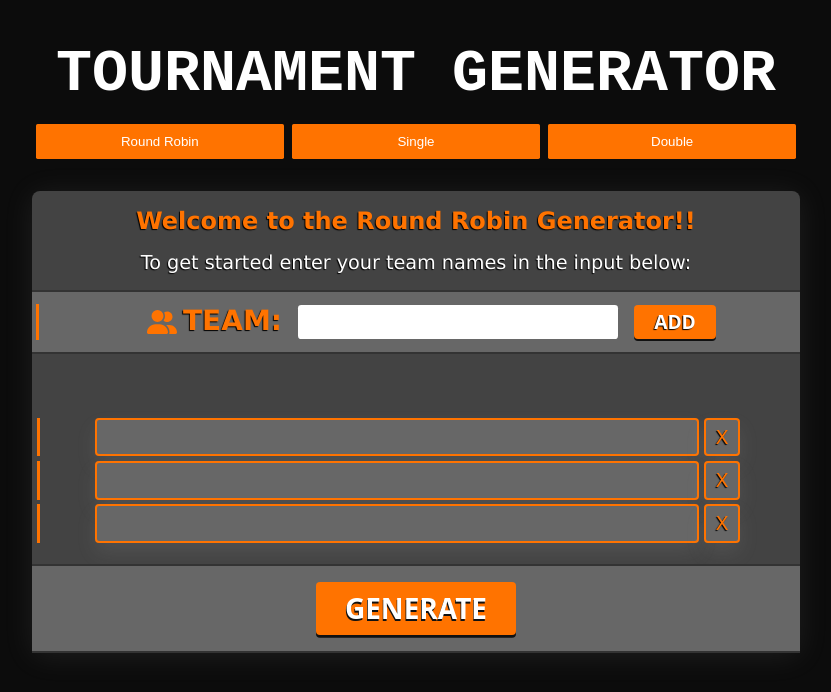
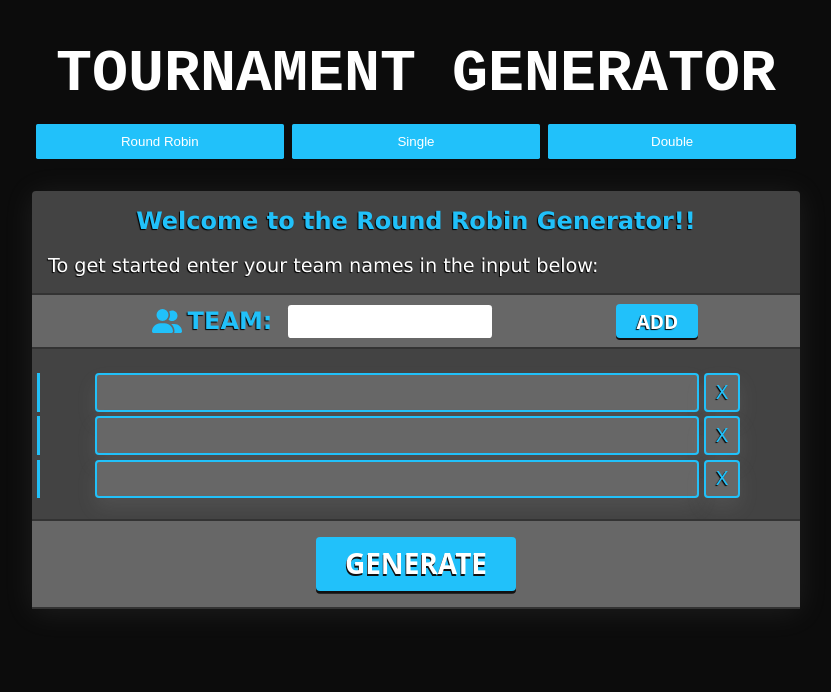
Before and after one commit to seanscott95/Tournament-Generator, a React (Vite) app: page /roundRobin in a window 1280 px wide. Shown: the top 692 px of the page, without its empty margins (224-1055 px from the left). Built offline with nearby package versions, Linux system fonts and the light colour scheme.

Commit message:
Edited the primaryOrange to primaryColour and changed all implementations. Edited the team input and add button groups display.

```diff
--- a/src/components/RRGenerator.jsx
+++ b/src/components/RRGenerator.jsx
@@ -60,7 +60,7 @@ const Generator = () => {
         <p>To get started enter your team names in the input below:</p>
       </section>
       <section className="inputGroupContainer">
-        <div className="leftBorder">
+        <div className="inputGroup">
           <label htmlFor="teams"><FontAwesomeIcon className="icon" icon={faUserGroup} />TEAM:</label>
           <input
             type="text"
@@ -69,8 +69,8 @@ const Generator = () => {
             value={teamNameInput}
             onChange={(e) => setTeamNameInput(e.target.value)}
           />
-          <button onClick={addTeamName}>ADD</button>
         </div>
+        <button onClick={addTeamName}>ADD</button>
       </section>
       <section>
         <ul>
--- a/src/index.css
+++ b/src/index.css
@@ -30,7 +30,6 @@ li {
 
 a {
   text-decoration: none;
-  color: var(--primary-color);
 }
 
 a:hover {
@@ -42,7 +41,7 @@ a:hover {
 }
 
 .icon {
-  color: #ff7300;
+  color: #21c1fa;
 }
 
 /* ------------ Mixins ------------ */
@@ -87,14 +86,14 @@ a:hover {
   border-radius: 0.125em;
 }
 .navbar ul li .btnNeon {
-  background: #ff7300;
+  background: #21c1fa;
   padding: 0;
   border: none;
   padding: 0.75em 1.5em;
 }
 .navbar ul li .btnNeon:hover {
   background: transparent;
-  color: #ff7300;
+  color: #21c1fa;
 }
 .navbar ul li .btnNeon:before,
 .navbar ul li .btnNeon:after {
@@ -103,9 +102,9 @@ a:hover {
   top: 0;
   right: 0;
   height: 0.1em;
-  background: #ff7300;
+  background: #21c1fa;
   width: 0;
-  box-shadow: 0 0 0.2em #ff7300, 0 0 0.2em #ff7300 inset;
+  box-shadow: 0 0 0.2em #21c1fa, 0 0 0.2em #21c1fa inset;
   transition: 400ms ease all;
 }
 .navbar ul li .btnNeon:after {
@@ -128,14 +127,14 @@ a:hover {
   justify-content: center;
   background: #434343;
   box-shadow: 0px 3px 30px rgba(200, 200, 200, 0.1);
-  border-radius: 0.5em;
+  border-radius: 0.25em;
   margin: 1em;
   /* --- Generator Input Section --- */
   /* --- Generator Button Section --- */
   /* --- Generator Table Section --- */
 }
 .generatorContainer .leftBorder {
-  border-left: 3px solid #ff7300;
+  border-left: 3px solid #21c1fa;
   height: 2em;
   margin: 0.25em;
 }
@@ -144,17 +143,15 @@ a:hover {
 }
 .generatorContainer h1 {
   text-align: center;
-  color: #ff7300;
+  color: #21c1fa;
 }
 .generatorContainer .heading {
   color: #fff;
-  display: flex;
-  flex-direction: column;
-  justify-content: center;
-  align-items: center;
-  gap: 1em;
   padding: 1em;
   text-shadow: -1px 1px 1px #000000;
+}
+.generatorContainer .heading p {
+  margin-top: 1em;
 }
 .generatorContainer .errorMessageSection {
   display: flex;
@@ -175,36 +172,44 @@ a:hover {
   border-top: 2px solid rgba(0, 0, 0, 0.5);
   border-bottom: 2px solid rgba(0, 0, 0, 0.5);
   padding: 0.5em 0;
+  width: 100%;
+  height: 100%;
+  display: flex;
+  flex-direction: row;
+  justify-content: space-evenly;
+  align-items: center;
+  gap: 1em;
 }
-.generatorContainer .inputGroupContainer div {
+.generatorContainer .inputGroupContainer .inputGroup {
   display: flex;
   align-items: center;
   justify-content: center;
-  flex-wrap: wrap;
   gap: 1em;
-  width: 100%;
   height: 100%;
 }
-.generatorContainer .inputGroupContainer div .icon {
+.generatorContainer .inputGroupContainer .inputGroup .icon {
   margin: 0.25em;
   font-size: clamp(1rem, 4vw + 1rem, 1.5rem);
 }
-.generatorContainer .inputGroupContainer div label {
+.generatorContainer .inputGroupContainer .inputGroup label {
   font-weight: bold;
-  color: #ff7300;
+  color: #21c1fa;
   padding-left: 0.5em;
-  font-size: clamp(0.7rem, 4vw + 0.5rem, 1.75rem);
+  font-size: clamp(1rem, 4vw + 1rem, 1.5rem);
   display: flex;
   justify-content: flex-end;
+  align-items: center;
 }
-.generatorContainer .inputGroupContainer div input {
+.generatorContainer .inputGroupContainer .inputGroup input {
   line-height: 2.5;
-  width: 40vmin;
+  width: 100%;
   border-radius: 0.25em;
   border: none;
+  padding: 0 1em;
+  margin-right: 0.5em;
 }
-.generatorContainer .inputGroupContainer div button {
-  background-color: #ff7300;
+.generatorContainer .inputGroupContainer button {
+  background-color: #21c1fa;
   border: 1px solid transparent;
   border-radius: 0.25rem;
   color: #fff;
@@ -223,10 +228,10 @@ a:hover {
   line-height: 1.1;
   text-shadow: -1px 1px 1px #000000;
 }
-.generatorContainer .inputGroupContainer div button:hover, .generatorContainer .inputGroupContainer div button:focus {
+.generatorContainer .inputGroupContainer button:hover, .generatorContainer .inputGroupContainer button:focus {
   background-color: #fe5b03;
 }
-.generatorContainer .inputGroupContainer div button:active {
+.generatorContainer .inputGroupContainer button:active {
   background-color: #ffa30f;
   transform: translateY(0);
 }
@@ -241,7 +246,7 @@ a:hover {
   border-bottom: 2px solid rgba(0, 0, 0, 0.5);
 }
 .generatorContainer .generateBtnContainer button {
-  background-color: #ff7300;
+  background-color: #21c1fa;
   border: 1px solid transparent;
   border-radius: 0.25rem;
   color: #fff;
@@ -268,7 +273,7 @@ a:hover {
   transform: translateY(0);
 }
 .generatorContainer ul {
-  margin-top: 4em;
+  margin-top: 1.5em;
 }
 .generatorContainer ul li {
   display: flex;
@@ -285,8 +290,8 @@ a:hover {
   justify-content: center;
   align-items: center;
   text-align: center;
-  color: #ff7300;
-  border: 2px solid #ff7300;
+  color: #21c1fa;
+  border: 2px solid #21c1fa;
   border-radius: 0.25rem;
   height: 2em;
   background: #676767;
@@ -303,8 +308,8 @@ a:hover {
   justify-content: center;
   align-items: center;
   text-align: center;
-  color: #ff7300;
-  border: 2px solid #ff7300;
+  color: #21c1fa;
+  border: 2px solid #21c1fa;
   border-radius: 0.25rem;
   height: 2em;
   background: #676767;
@@ -370,7 +375,7 @@ a:hover {
 }
 .generatorContainer .generatedTable .toggleShowByesInputGrp input {
   font-size: clamp(0.7rem, 3vw + 1rem, 2.5rem);
-  accent-color: #ff7300;
+  accent-color: #21c1fa;
   width: 0.5em;
   height: 0.5em;
   max-width: 20px;
@@ -399,7 +404,7 @@ a:hover {
   border-top-left-radius: 0.5em;
   border-top-right-radius: 0.5em;
   margin: 0;
-  color: #ff7300;
+  color: #21c1fa;
 }
 .generatorContainer .generatedTable .generatedTableItem .gameContainer .gameItemCard div {
   display: flex;
@@ -414,10 +419,10 @@ a:hover {
   border: 1px solid #1d1d1d;
 }
 .generatorContainer .generatedTable .generatedTableItem .gameContainer .gameItemCard div h1 {
-  color: #ff7300;
+  color: #21c1fa;
 }
 .generatorContainer .generatedTable .generatedTableItem .gameContainer .gameItemCard div p {
-  border: 2px solid #ff7300;
+  border: 2px solid #21c1fa;
   border-radius: 0.25em;
   min-width: 5em;
   text-align: center;
@@ -441,7 +446,7 @@ a:hover {
     border: none;
   }
   .generatedTableItem h1:first-of-type {
-    border-bottom: 3px solid #ff7300;
+    border-bottom: 3px solid #21c1fa;
     padding: 0.25em 0;
     margin: 0.5em;
   }
@@ -450,4 +455,7 @@ a:hover {
   .navbar ul {
     flex-direction: column;
   }
+  .inputGroupContainer {
+    flex-wrap: wrap;
+  }
 }/*# sourceMappingURL=index.css.map */
--- a/src/index.scss
+++ b/src/index.scss
@@ -2,6 +2,7 @@ $fontSize: clamp(0.7rem, 2vw + 0.5rem, 1.2rem);
 $lrgFontSize: clamp(1rem, 4vw + 1rem, 1.5rem);
 $h1FontSize: clamp(0.7rem, 3vw + 1rem, 2.5rem);
 $h2FontSize: clamp(0.7rem, 4vw + 0.5rem, 1.75rem);
+$primaryColor: #21c1fa;
 $primaryOrange: #ff7300;
 $secondaryOrange: #fa6400;
 $primaryGrey: #434343;
@@ -37,7 +38,6 @@ li {
 }
 a {
   text-decoration: none;
-  color: var(--primary-color);
 }
 a:hover {
   text-decoration: underline;
@@ -47,12 +47,12 @@ a:hover {
   visibility: hidden;
 }
 .icon {
-  color: $primaryOrange;
+  color: $primaryColor;
 }
 
 /* ------------ Mixins ------------ */
 @mixin button {
-  background-color: $primaryOrange;
+  background-color: $primaryColor;
   border: 1px solid transparent;
   border-radius: 0.25rem;
   color: #fff;
@@ -86,8 +86,8 @@ a:hover {
   justify-content: center;
   align-items: center;
   text-align: center;
-  color: $primaryOrange;
-  border: 2px solid $primaryOrange;
+  color: $primaryColor;
+  border: 2px solid $primaryColor;
   border-radius: 0.25rem;
   height: 2em;
   background: $secondaryGrey;
@@ -132,14 +132,14 @@ a:hover {
         border-radius: 0.125em;
       }
       .btnNeon {
-        background: $primaryOrange;
+        background: $primaryColor;
         padding: 0;
         border: none;
         padding: 0.75em 1.5em;
       }
       .btnNeon:hover {
         background: transparent;
-        color: $primaryOrange;
+        color: $primaryColor;
       }
       .btnNeon:before,
       .btnNeon:after {
@@ -148,9 +148,9 @@ a:hover {
         top: 0;
         right: 0;
         height: 0.1em;
-        background: $primaryOrange;
+        background: $primaryColor;
         width: 0;
-        box-shadow: 0 0 0.2em $primaryOrange, 0 0 0.2em $primaryOrange inset;
+        box-shadow: 0 0 0.2em $primaryColor, 0 0 0.2em $primaryColor inset;
         transition: 400ms ease all;
       }
       .btnNeon:after {
@@ -176,11 +176,11 @@ a:hover {
   justify-content: center;
   background: $primaryGrey;
   box-shadow: 0px 3px 30px rgba(200, 200, 200, 0.1);
-  border-radius: 0.5em;
+  border-radius: 0.25em;
   margin: 1em;
 
   .leftBorder {
-    border-left: 3px solid $primaryOrange;
+    border-left: 3px solid $primaryColor;
     height: 2em;
     margin: 0.25em;
   }
@@ -191,18 +191,16 @@ a:hover {
 
   h1 {
     text-align: center;
-    color: $primaryOrange;
+    color: $primaryColor;
   }
 
   .heading {
     color: #fff;
-    display: flex;
-    flex-direction: column;
-    justify-content: center;
-    align-items: center;
-    gap: 1em;
     padding: 1em;
     text-shadow: -1px 1px 1px #000000;
+    p {
+      margin-top: 1em;
+    }
   }
 
   .errorMessageSection {
@@ -225,41 +223,46 @@ a:hover {
     border-top: 2px solid rgb(0, 0, 0, 0.5);
     border-bottom: 2px solid rgb(0, 0, 0, 0.5);
     padding: 0.5em 0;
-
-    div {
+    width: 100%;
+    height: 100%;
+    display: flex;
+    flex-direction: row;
+    justify-content: space-evenly;
+    align-items: center;
+    gap: 1em;
+    .inputGroup {
       display: flex;
       align-items: center;
       justify-content: center;
-      flex-wrap: wrap;
       gap: 1em;
-      width: 100%;
       height: 100%;
       .icon {
         margin: .25em;
         font-size: $lrgFontSize;
       }
-
       label {
         font-weight: bold;
-        color: $primaryOrange;
+        color: $primaryColor;
         padding-left: 0.5em;
-        font-size: $h2FontSize;
+        font-size: $lrgFontSize;
         display: flex;
         justify-content: flex-end;
+        align-items: center;
       }
-
       input {
         line-height: 2.5;
-        width: 40vmin;
+        width: 100%;
         border-radius: .25em;
         border: none;
+        padding: 0 1em;
+        margin-right: .5em;
       }
+    }
 
-      button {
-        @include button;
-        line-height: 1.1;
-        text-shadow: -1px 1px 1px #000000;
-      }
+    button {
+      @include button;
+      line-height: 1.1;
+      text-shadow: -1px 1px 1px #000000;
     }
   }
 
@@ -282,7 +285,7 @@ a:hover {
   }
 
   ul {
-    margin-top: 4em;
+    margin-top: 1.5em;
     li {
       display: flex;
       justify-content: center;
@@ -373,7 +376,7 @@ a:hover {
       }
       input {
         font-size: $h1FontSize;
-        accent-color: $primaryOrange;
+        accent-color: $primaryColor;
         width: 0.5em;
         height: 0.5em;
         max-width: 20px;
@@ -404,7 +407,7 @@ a:hover {
             border-top-left-radius: 0.5em;
             border-top-right-radius: 0.5em;
             margin: 0;
-            color: $primaryOrange;
+            color: $primaryColor;
           }
           div {
             display: flex;
@@ -418,10 +421,10 @@ a:hover {
             border-bottom-right-radius: 0.5em;
             border: 1px solid #1d1d1d;
             h1 {
-              color: $primaryOrange;
+              color: $primaryColor;
             }
             p {
-              border: 2px solid $primaryOrange;
+              border: 2px solid $primaryColor;
               border-radius: 0.25em;
               min-width: 5em;
               text-align: center;
@@ -449,7 +452,7 @@ a:hover {
       border: none;
     }
     & h1:first-of-type {
-      border-bottom: 3px solid $primaryOrange;
+      border-bottom: 3px solid $primaryColor;
       padding: 0.25em 0;
       margin: 0.5em;
     }
@@ -459,4 +462,7 @@ a:hover {
   .navbar ul {
     flex-direction: column;
   }
+  .inputGroupContainer {
+    flex-wrap: wrap;
+  }
 }
```
Also changed, not shown: 1 other file (tests, documents, lock files or other folders).
